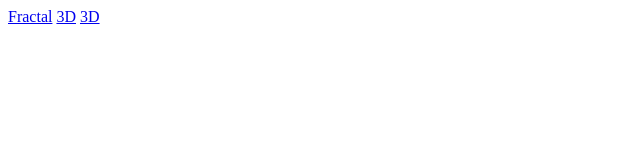
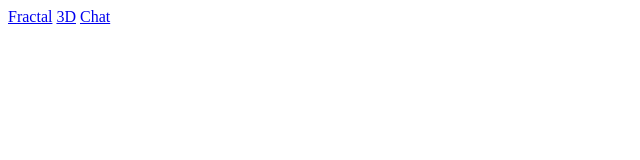
Before and after one commit to cgsg-246/cgsg-246.github.io, a plain HTML site: page index.html in a window 1280 px wide. Shown: the full height of the page, 0-640 px from the left. Drawn offline with Linux system fonts and the light colour scheme.

Commit message:
Update index.html

```diff
--- a/index.html
+++ b/index.html
@@ -7,7 +7,7 @@
 <body style="background-color: white;">
     <a href="./Sum/Fractal/dist/index.html">Fractal</a>
     <a href="./Sum/3D/dist/index.html">3D</a>
-    <a href="./Sum/Chat/dist/index.html">3D</a>
+    <a href="./Sum/Chat/dist/index.html">Chat</a>
 </body>
 
 </html>
```
